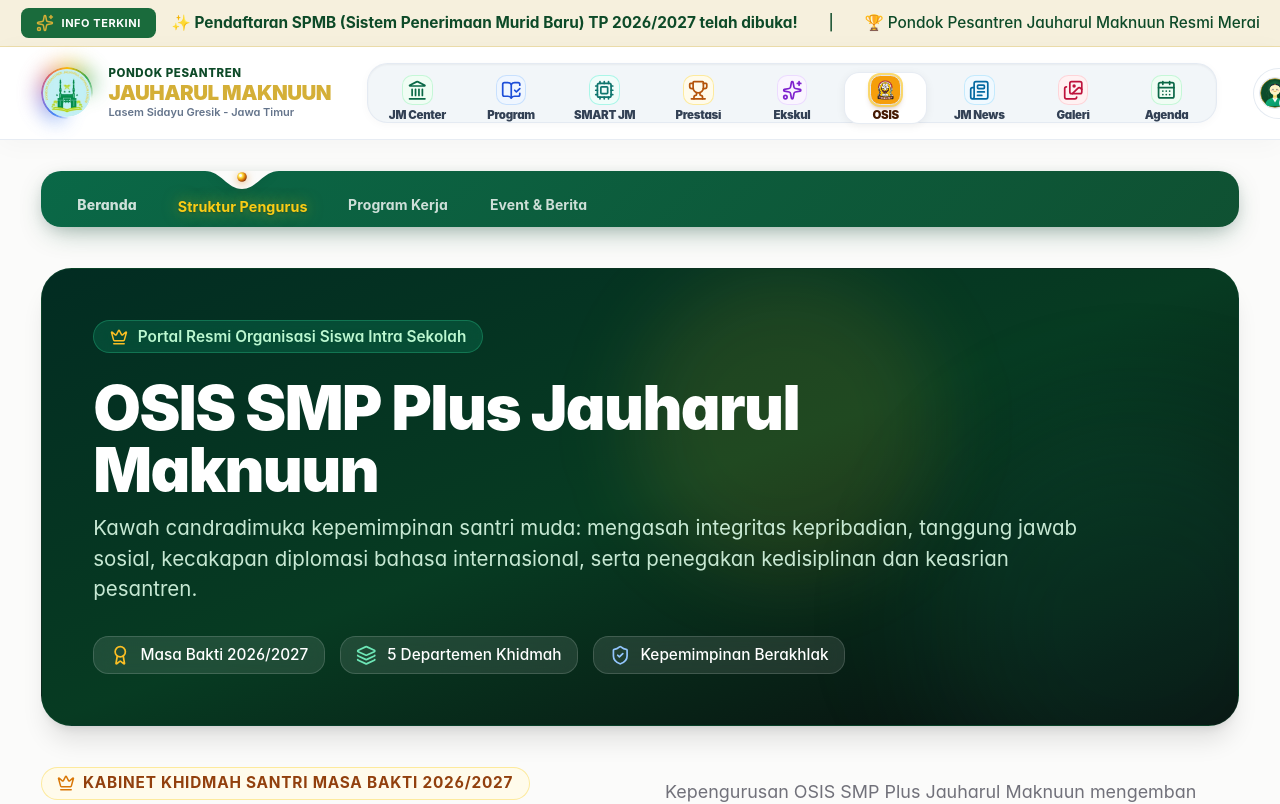
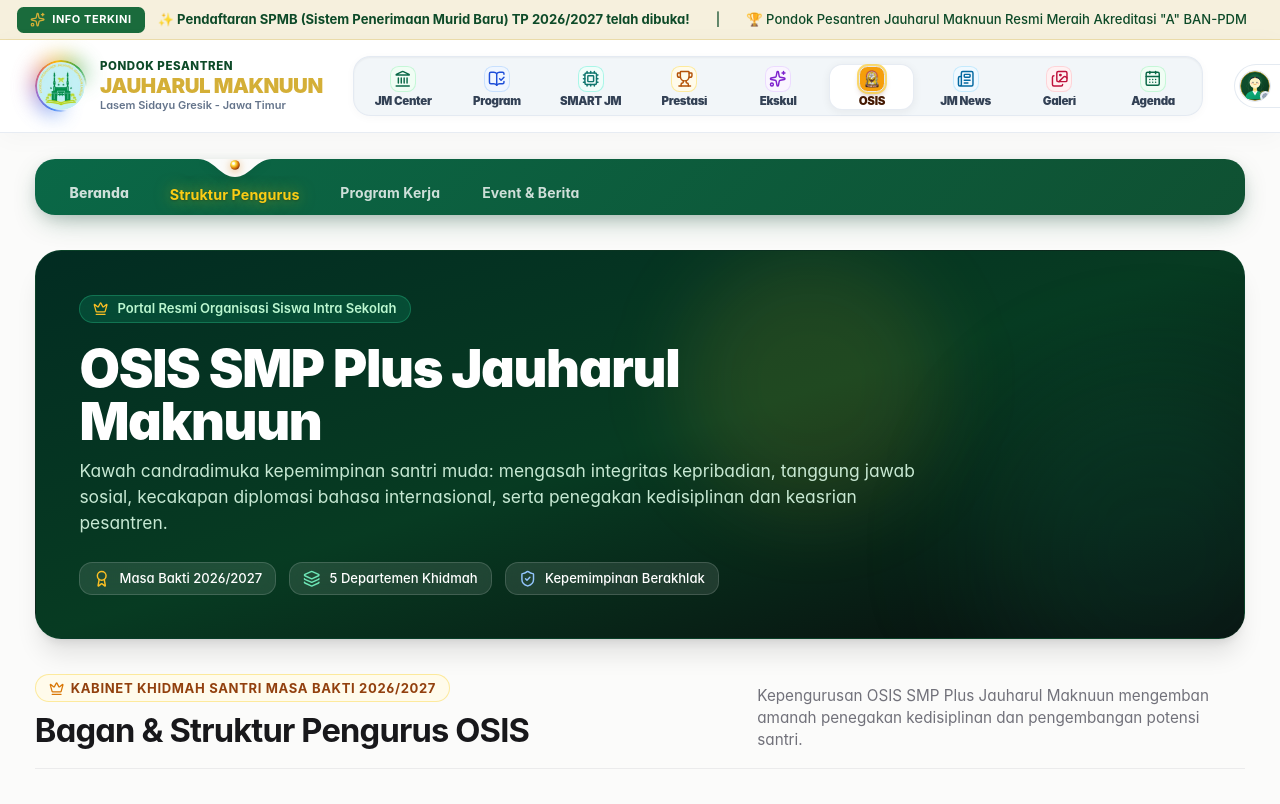
Before and after one commit to myalfian/newPPJM, a React (Vite) app: page /osis in a window 1280 px wide. Shown: the top 804 px of the page. Built offline with nearby package versions, Linux system fonts and the light colour scheme.

Commit message:
style(typography): scale website content typography down to 85% while preserving menu and navbar font sizes

```diff
--- a/src/components/common/MobileDrawer.tsx
+++ b/src/components/common/MobileDrawer.tsx
@@ -401,7 +401,7 @@ export const MobileDrawer: React.FC<MobileDrawerProps> = ({ isOpen, onClose }) =
                         {/* Title and Subtitle */}
                         <div className="min-w-0 flex-1 leading-snug">
                           <p
-                            className={`text-xs font-black tracking-tight truncate ${
+                            className={`text-[13.5px] xs:text-[14px] font-black tracking-tight truncate ${
                               isActive ? 'text-emerald-900' : 'text-slate-800 group-hover:text-emerald-800'
                             }`}
                           >
@@ -459,7 +459,7 @@ export const MobileDrawer: React.FC<MobileDrawerProps> = ({ isOpen, onClose }) =
                                   key={sub.href}
                                   to={sub.href}
                                   onClick={onClose}
-                                  className={`flex items-center justify-between p-2 rounded-xl text-xs font-bold transition-all ${
+                                  className={`flex items-center justify-between p-2 rounded-xl text-[12.5px] xs:text-[13px] font-bold transition-all ${
                                     isSubActive
                                       ? 'bg-emerald-700 text-white shadow-xs'
                                       : 'text-slate-700 hover:bg-white hover:text-emerald-900 shadow-2xs hover:shadow-xs'
--- a/src/components/common/Navbar.tsx
+++ b/src/components/common/Navbar.tsx
@@ -124,7 +124,7 @@ export const Navbar: React.FC<NavbarProps> = ({ onOpenMobileMenu, userName }) =>
         className="sticky top-0 z-40 w-full bg-white/90 backdrop-blur-xl border-b border-slate-200/80 shadow-[0_4px_25px_rgba(0,0,0,0.03)] transition-all duration-300"
       >
         <div className="w-full max-w-[1536px] mx-auto px-2 xs:px-3 sm:px-5 lg:px-6 xl:px-8">
-          <div className="flex items-center justify-between gap-1.5 xs:gap-2 sm:gap-3 lg:gap-5 xl:gap-7 2xl:gap-9 py-1.5 xs:py-2 sm:py-2.5 min-h-[3.5rem] xs:min-h-[3.75rem] sm:min-h-[4.25rem] lg:min-h-[4.5rem]">
+          <div className="flex items-center justify-between gap-1.5 xs:gap-2 sm:gap-3 lg:gap-5 xl:gap-7 2xl:gap-9 py-1.5 xs:py-2 sm:py-2.5 min-h-[64px] xs:min-h-[70px] sm:min-h-[82px] lg:min-h-[92px]">
 
             {/* Brand Logo & Title */}
             <Link
@@ -294,7 +294,7 @@ export const Navbar: React.FC<NavbarProps> = ({ onOpenMobileMenu, userName }) =>
 
                 {/* Name & Role Text Stack */}
                 <div className="flex flex-col text-left leading-tight shrink-0">
-                  <span className="text-[10px] xs:text-[11px] sm:text-xs lg:text-[13px] font-bold text-slate-800 tracking-tight leading-tight truncate max-w-[50px] xs:max-w-[70px] sm:max-w-[95px] lg:max-w-[130px]">
+                  <span className="text-[10px] xs:text-[11px] sm:text-[12px] lg:text-[13px] font-bold text-slate-800 tracking-tight leading-tight truncate max-w-[50px] xs:max-w-[70px] sm:max-w-[95px] lg:max-w-[130px]">
                     {getFormattedDisplayName(profile?.full_name, role)}
                   </span>
                   <span
--- a/src/index.css
+++ b/src/index.css
@@ -9,7 +9,7 @@
   }
 
   html {
-    font-size: 18.5px;
+    font-size: 15.725px;
     scroll-behavior: smooth;
     scroll-padding-top: 5.5rem;
     -webkit-tap-highlight-color: transparent;
@@ -20,19 +20,19 @@
 
   @media (min-width: 640px) {
     html {
-      font-size: 19.5px;
+      font-size: 16.575px;
     }
   }
 
   @media (min-width: 1024px) {
     html {
-      font-size: 20.5px;
+      font-size: 17.425px;
     }
   }
 
   @media (min-width: 1440px) {
     html {
-      font-size: 21.5px;
+      font-size: 18.275px;
     }
   }
 
```
